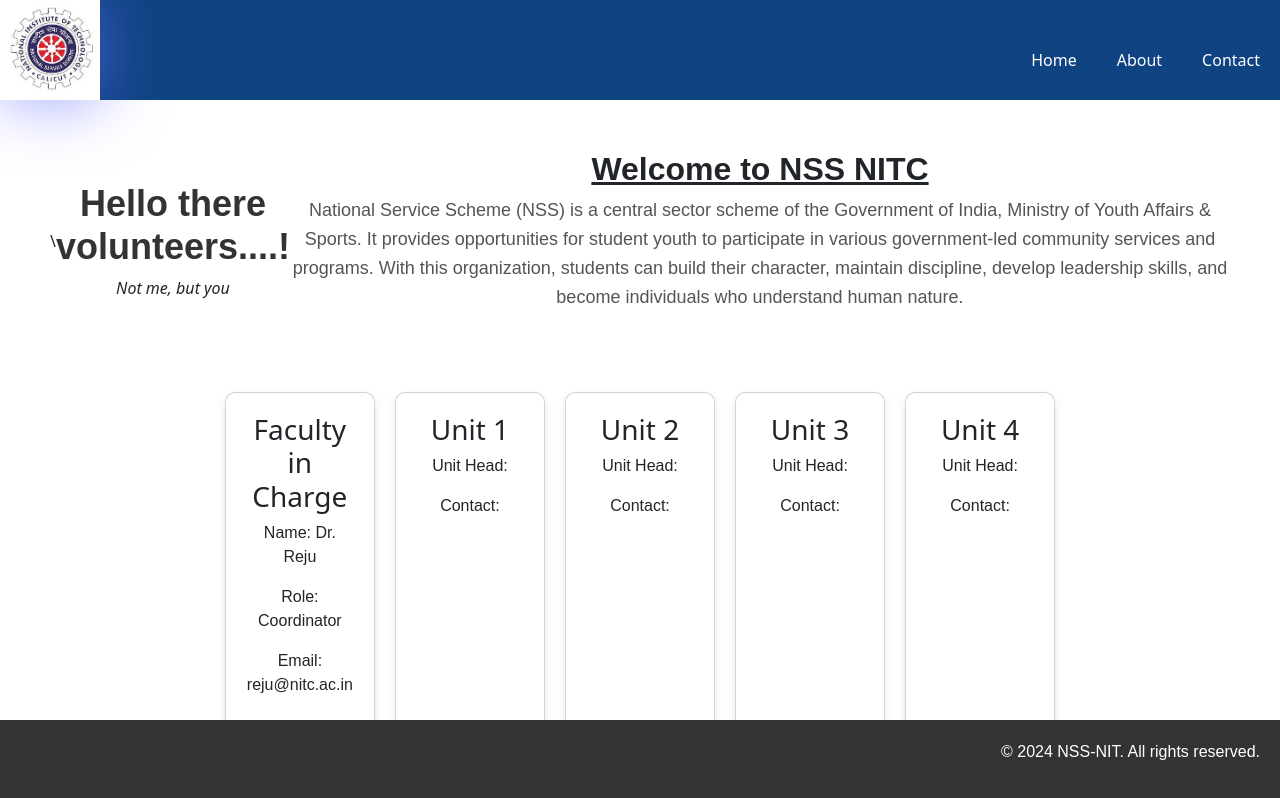
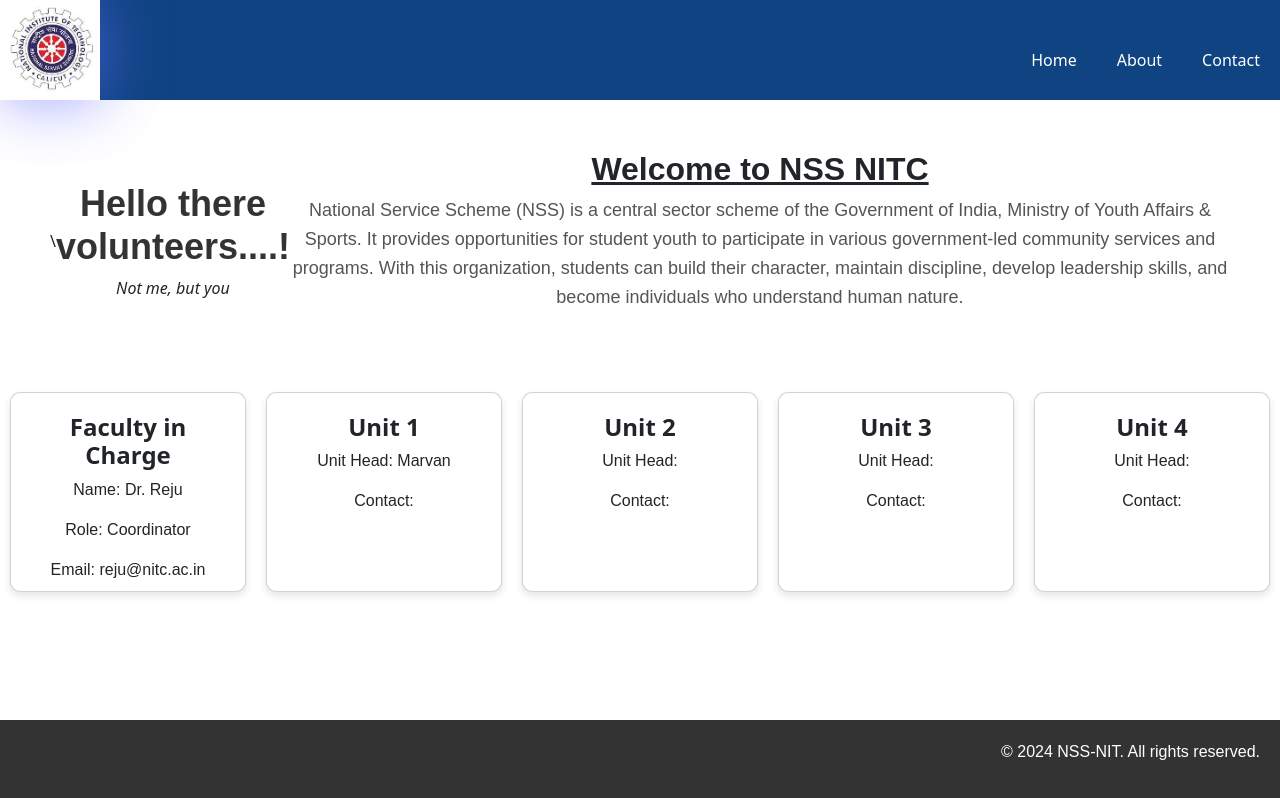
Before and after one commit to saliaku/MERN_stack_Website, a React (Vite) app in the folder NSS_Website_FrontEnd/: page / in a window 1280 px wide. Built offline with nearby package versions, Linux system fonts and the light colour scheme; a small style sheet from the web is missing.

Commit message:
made some changes to the cards in home page

```diff
--- a/NSS_Website_FrontEnd/src/components/HomePage.jsx
+++ b/NSS_Website_FrontEnd/src/components/HomePage.jsx
@@ -39,38 +39,38 @@
         <div className='header-content'>
           {/* Staff in charge card */}
           <div className='card'>
-            <h3>Faculty in Charge</h3>
-            <p>Name: Dr. Reju</p>
-            <p>Role: Coordinator</p>
-            <p>Email: reju@nitc.ac.in</p>
+            <h4>Faculty in Charge</h4>
+            <p className='p-inline'>Name: Dr. Reju</p>
+            <p className='p-inline'>Role: Coordinator</p>
+            <p className='p-inline'>Email: reju@nitc.ac.in</p>
           </div>
 
           {/* Unit 1 card */}
           <div className='card'>
-            <h3>Unit 1</h3>
-            <p>Unit Head: </p>
-            <p>Contact: </p>
+            <h4>Unit 1</h4>
+            <p className='p-inline'>Unit Head: Marvan </p>
+            <p className='p-inline'>Contact: </p>
           </div>
 
           {/* Unit 2 card */}
           <div className='card'>
-            <h3>Unit 2</h3>
-            <p>Unit Head: </p>
-            <p>Contact: </p>
+            <h4>Unit 2</h4>
+            <p className='p-inline'>Unit Head: </p>
+            <p className='p-inline'>Contact: </p>
           </div>
 
           {/* Unit 3 card */}
           <div className='card'>
-            <h3>Unit 3</h3>
-            <p>Unit Head: </p>
-            <p>Contact: </p>
+            <h4>Unit 3</h4>
+            <p className='p-inline'>Unit Head: </p>
+            <p className='p-inline'>Contact: </p>
           </div>
 
           {/* Unit 4 card */}
           <div className='card'>
-            <h3>Unit 4</h3>
-            <p>Unit Head: </p>
-            <p>Contact: </p>
+            <h4>Unit 4</h4>
+            <p className='p-inline'>Unit Head: </p>
+            <p className='p-inline'>Contact: </p>
           </div>
         </div>
       </div>
--- a/NSS_Website_FrontEnd/src/styles/homepage.css
+++ b/NSS_Website_FrontEnd/src/styles/homepage.css
@@ -10,6 +10,12 @@
     flex-wrap: wrap;
   }
 
+  h4 {
+    display: inline;
+    font-weight: bold;
+  }
+
+
   .card {
     background-color: #fff;
     padding: 20px;
@@ -19,8 +25,15 @@
     transition: transform 0.3s ease;
     /* flex: 0 1 300px; Set a flex basis to control the width of each card */
     flex: 1; /* Allow the card to expand to fill the available space */
+    height: 200px; /* Set the height equal to the width */
+    width: 250px; /* Set the width of the card */
   }
 
   .card:hover {
     transform: translateY(-10px);
   }
+
+  .card p-inline {
+    display: inline-block;
+    /* margin-right: 10px; Adjust margin as needed */
+  }
```
